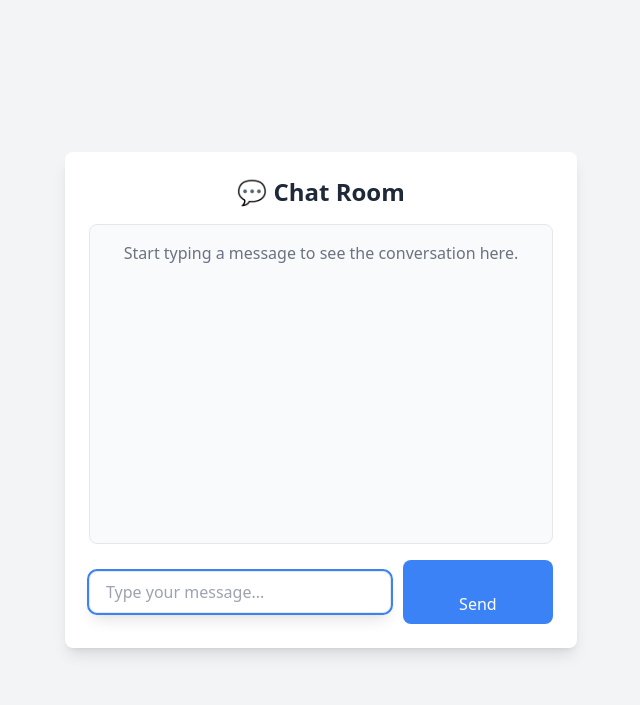
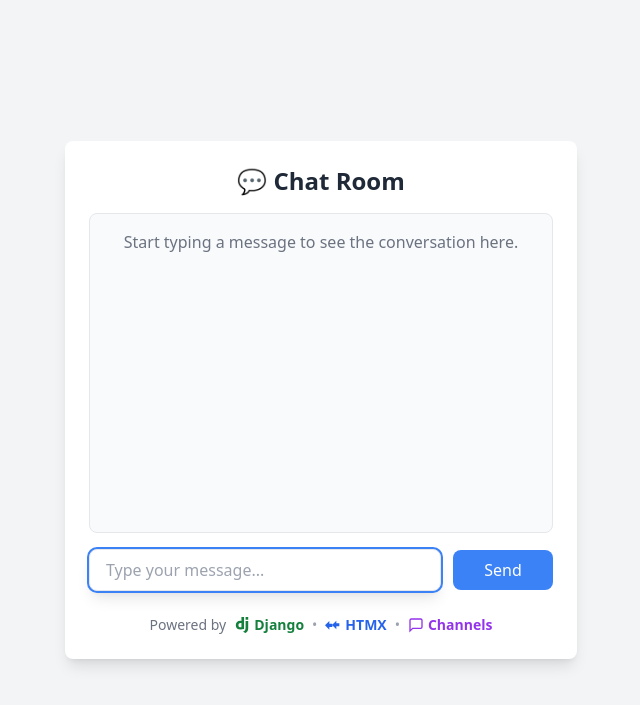
Before and after one commit to randomicon00/django_htmx_websockets, a Django app: page / in a window 1280 px wide. Shown: the top 705 px of the page, without its empty margins (319-959 px from the left). Run offline with Django 5.2, Linux system fonts and the light colour scheme; some libraries are stand-ins or nearby versions.

Commit message:
fix: improve UI and fix WebSocket functionality
- Fix Send button text centering with proper flexbox classes
- Simplify button structure by removing complex indicator logic
- Add professional footer with Django, HTMX, and Channels badges
- Fix ASGI application initialization order to prevent AppRegistry errors
- Update asgi.py to initialize Django before importing routing modules

This enables proper WebSocket support when running with Daphne server.

🤖 Generated with [Claude Code](https://claude.com/claude-code)

Co-Authored-By: Claude Sonnet 4.5 <noreply@anthropic.com>

```diff
--- a/chat/templates/chat/index.html
+++ b/chat/templates/chat/index.html
@@ -49,22 +49,41 @@
             <span id="input-help" class="sr-only">Enter your message and press Send or Enter to submit. Maximum 1000
                 characters.</span>
             <button type="submit"
-                class="bg-blue-500 text-white px-6 py-2 rounded-lg transition-all duration-200 ease-in-out hover:bg-blue-700 focus:outline-none focus:ring-2 focus:ring-blue-500 disabled:opacity-50 disabled:cursor-not-allowed relative overflow-hidden"
-                aria-label="Send message" hx-indicator="#send-indicator">
-                <span id="send-indicator" class="htmx-indicator flex items-center justify-center">
-                    <svg class="animate-spin h-5 w-5 mr-2" xmlns="http://www.w3.org/2000/svg" fill="none"
-                        viewBox="0 0 24 24">
-                        <circle class="opacity-25" cx="12" cy="12" r="10" stroke="currentColor" stroke-width="3">
-                        </circle>
-                        <path class="opacity-75" fill="currentColor"
-                            d="M4 12a8 8 0 018-8V0C5.373 0 0 5.373 0 12h4zm2 5.291A7.962 7.962 0 014 12H0c0 3.042 1.135 5.824 3 7.938l3-2.647z">
-                        </path>
-                    </svg>
-                    <span class="font-medium animate-pulse">Sending...</span>
-                </span>
-                <span class="htmx-indicator-else font-medium">Send</span>
+                class="bg-blue-500 text-white px-6 py-2 rounded-lg transition-all duration-200 ease-in-out hover:bg-blue-700 focus:outline-none focus:ring-2 focus:ring-blue-500 disabled:opacity-50 disabled:cursor-not-allowed flex items-center justify-center min-w-[100px]"
+                aria-label="Send message">
+                <span class="font-medium">Send</span>
             </button>
         </form>
+
+        <!-- Footer -->
+        <footer class="mt-6 text-center text-sm text-gray-500">
+            <p class="flex items-center justify-center gap-2 flex-wrap">
+                <span>Powered by</span>
+                <a href="https://www.djangoproject.com/" target="_blank" rel="noopener noreferrer"
+                   class="inline-flex items-center gap-1 text-green-700 hover:text-green-800 font-semibold transition-colors">
+                    <svg class="w-4 h-4" viewBox="0 0 24 24" fill="currentColor">
+                        <path d="M11.146 0h3.924v18.166c-2.013.382-3.491.535-5.096.535-4.791 0-7.288-2.166-7.288-6.32 0-4.002 2.65-6.6 6.753-6.6.637 0 1.121.05 1.707.203zm0 9.143a3.894 3.894 0 00-1.325-.204c-1.988 0-3.134 1.223-3.134 3.365 0 2.09 1.096 3.236 3.109 3.236.433 0 .79-.025 1.35-.102V9.143zM21.314 6.06v9.098c0 3.134-.229 4.638-.917 5.937-.637 1.249-1.478 2.039-3.211 2.905l-3.644-1.733c1.733-.815 2.574-1.529 3.109-2.625.561-1.121.739-2.421.739-5.835V6.059h3.924zM17.39.021h3.924v4.026H17.39V.021z"/>
+                    </svg>
+                    Django
+                </a>
+                <span class="text-gray-400">•</span>
+                <a href="https://htmx.org/" target="_blank" rel="noopener noreferrer"
+                   class="inline-flex items-center gap-1 text-blue-600 hover:text-blue-700 font-semibold transition-colors">
+                    <svg class="w-4 h-4" viewBox="0 0 24 24" fill="currentColor">
+                        <path d="M0 12.5L6.5 6v4h4.5v5H6.5v4L0 12.5zm17-7L10.5 12l6.5 6.5V14h4.5V9.5H17V5.5z"/>
+                    </svg>
+                    HTMX
+                </a>
+                <span class="text-gray-400">•</span>
+                <a href="https://channels.readthedocs.io/" target="_blank" rel="noopener noreferrer"
+                   class="inline-flex items-center gap-1 text-purple-600 hover:text-purple-700 font-semibold transition-colors">
+                    <svg class="w-4 h-4" viewBox="0 0 24 24" fill="none" stroke="currentColor" stroke-width="2">
+                        <path d="M21 15a2 2 0 0 1-2 2H7l-4 4V5a2 2 0 0 1 2-2h14a2 2 0 0 1 2 2z"/>
+                    </svg>
+                    Channels
+                </a>
+            </p>
+        </footer>
     </main>
 
     <script>
```
Also changed, not shown: websocket_demo/asgi.py (+8 -4 lines).
